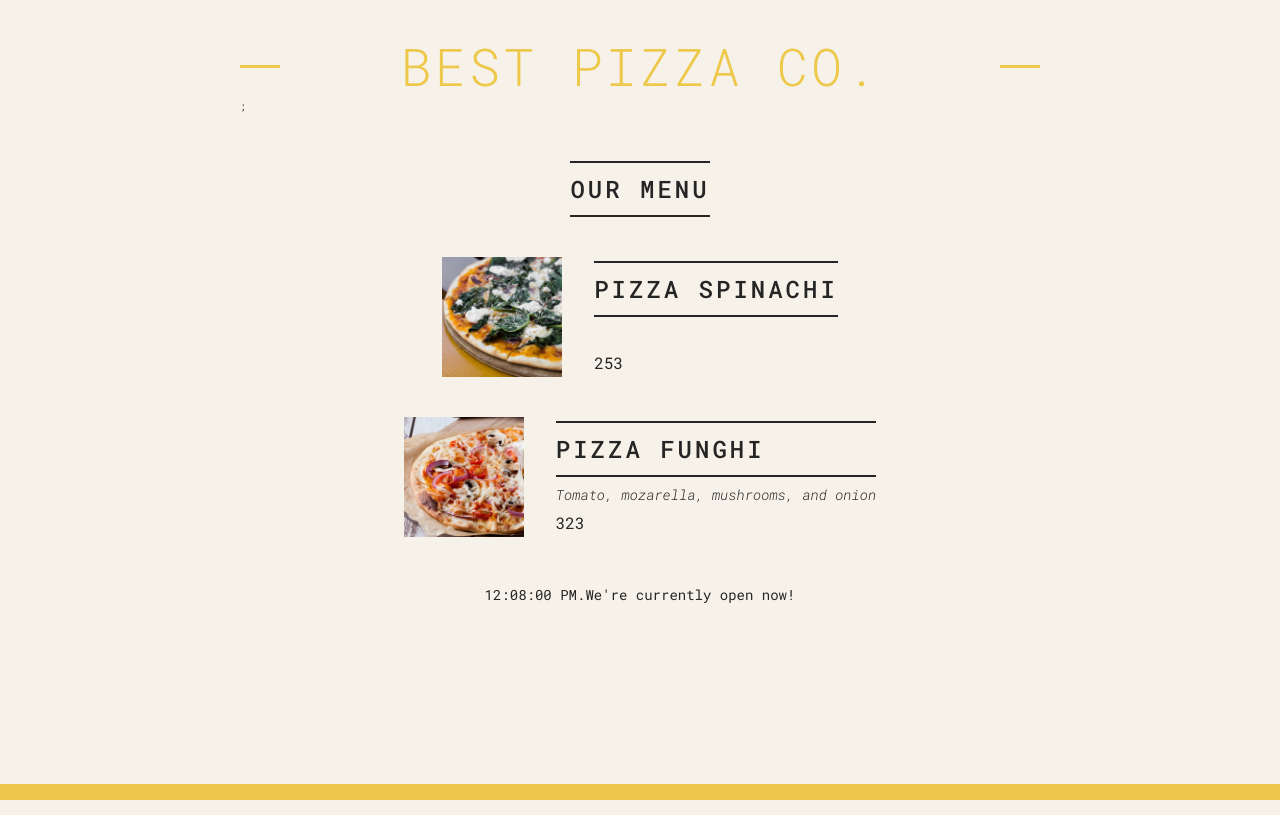
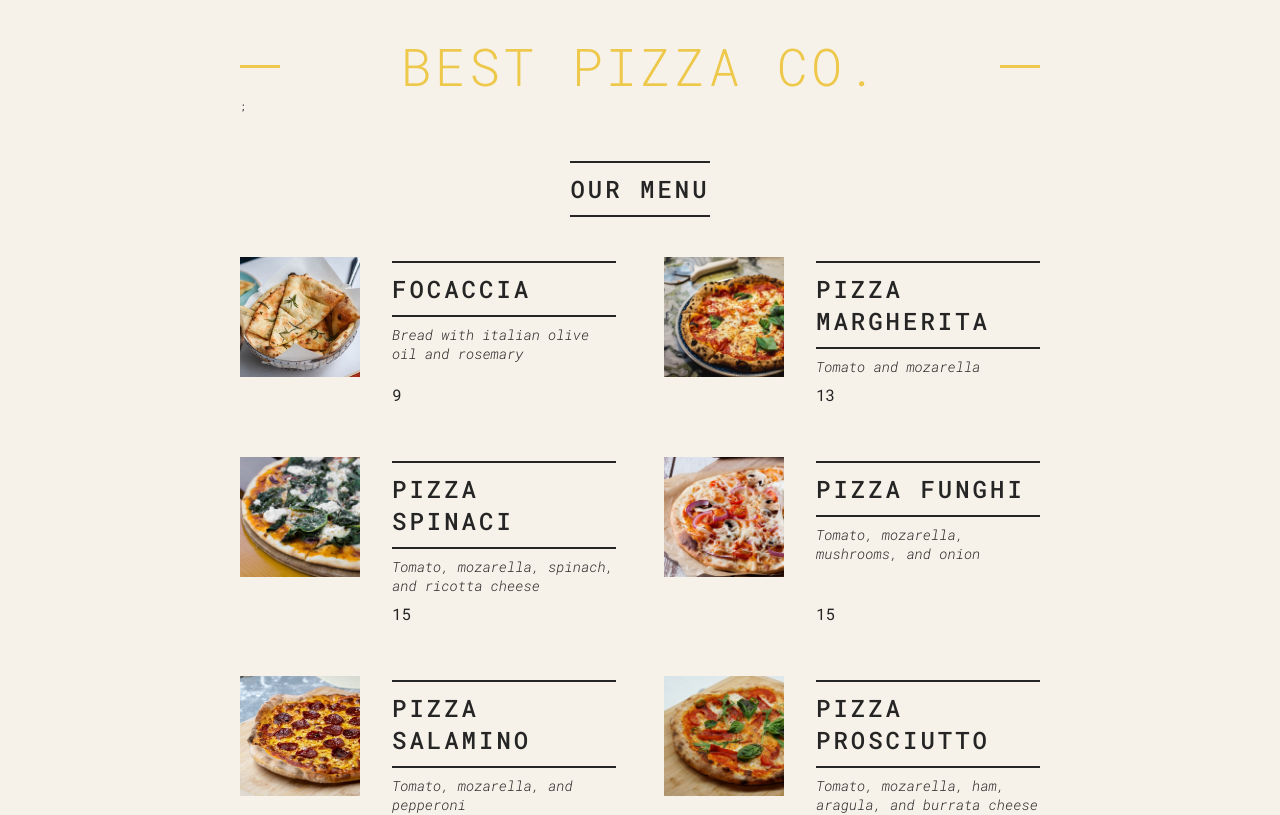
Before and after one commit to Priyadarshinidollu/pizza-app, a React (Create React App) app: page / in a window 1280 px wide. Shown: the top 815 px of the page. Built offline with nearby package versions, Linux system fonts and the light colour scheme.

Commit message:
created pizza menu list

```diff
--- a/src/index.js
+++ b/src/index.js
@@ -68,8 +68,16 @@ function Menu() {
   return (
     <main className="menu">
       <h2>Our Menu</h2>
+      <ul className="pizzas">
 
-      <Pizza
+        {
+        pizzaData.map((pizza)=> (
+          <Pizza {...pizza} key={pizza.name}/>
+        ))}
+        </ul>
+
+
+      {/*<Pizza
       name = "pizza spinachi"
       Ingredients = "Tomato, mozarella, spinach, and ricotta cheese"
       photoName = "pizzas/spinaci.jpg"
@@ -77,27 +85,27 @@ function Menu() {
       />
       {/* </div>
       <div className="pizza"> */}
-      <Pizza
+    {/*} <Pizza
       name = "Pizza Funghi"
       ingredients = "Tomato, mozarella, mushrooms, and onion"
       price = {320}
       photoName = "pizzas/funghi.jpg"
       soldOut = "false"
-      />
+      />*/}
 
 
     </main>
   );
 }
 
-function Pizza(props) {
+function Pizza({photoName,name,ingredients,price}) {
   return (
     <div className="pizza">
-       <img src = {props.photoName}alt={props.name}/>
+       <img src = {photoName}alt={name}/>
        <div>
-         <h2>{props.name}</h2>
-         <p>{props.ingredients}</p>
-         <span>{props.price+3}</span>
+         <h2>{name}</h2>
+         <p>{ingredients}</p>
+         <span>{price + 3}</span>
        </div>
     </div>
   );
```
